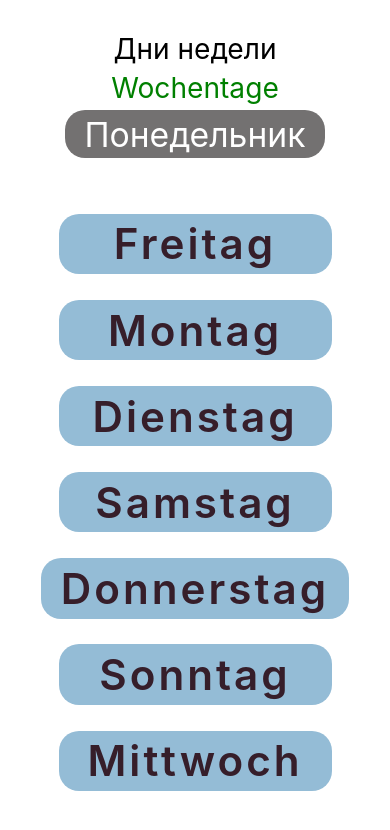
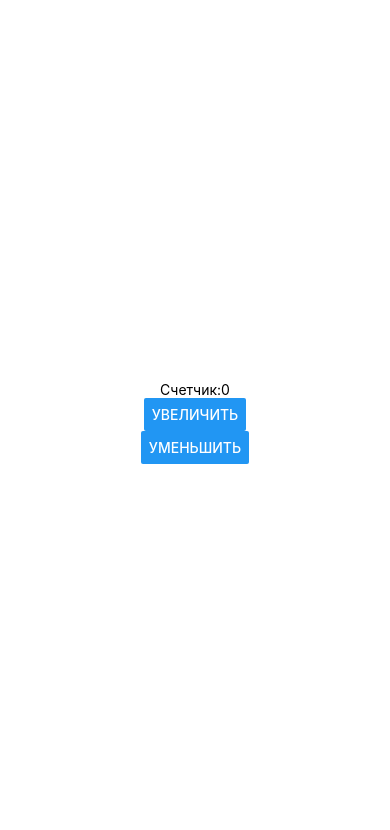
Before and after one commit to maxtish/Wochentage-App, a React Native app: screen / in a window 390 px wide. Shown: the top 830 px of the page. Built offline with nearby package versions, Linux system fonts and the light colour scheme.

Commit message:
start redux

```diff
--- a/App.tsx
+++ b/App.tsx
@@ -1,188 +1,14 @@
-import React, { useEffect, useState } from "react";
-import { StyleSheet, Text, View, Pressable, Dimensions } from "react-native";
+import React from "react";
+import { Provider } from "react-redux";
+import store from "./src/store/store"; // Путь к вашему Redux хранилищу
+import MainApp from "./src/components/MainApp"; // Ваш корневой компонент приложения
 
-export default function App() {
-  type Wochentage = {
-    montag: "Понедельник";
-    dienstag: "Вторник";
-    mittwoch: "Среда";
-    donnerstag: "Четверг";
-    freitag: "Пятница";
-    samstag: "Суббота";
-    sonntag: "Воскресенье";
-  };
+const App: React.FC = () => {
+  return (
+    <Provider store={store}>
+      <MainApp />
+    </Provider>
+  );
+};
 
-  const wochentage: Wochentage = {
-    montag: "Понедельник",
-    dienstag: "Вторник",
-    mittwoch: "Среда",
-    donnerstag: "Четверг",
-    freitag: "Пятница",
-    samstag: "Суббота",
-    sonntag: "Воскресенье",
-  };
-  interface Itage {
-    [key: string]: string;
-  }
-  const [tag, setTag] = useState<Itage>({ loading: "loading" });
-  const [wochentageList, setWochentageList] = useState<string[]>([]);
-  const [heightScreen, setheightScreen] = useState(10);
-
-  const { width: SCREEN_WIDTH, height: SCREEN_HEIGHT } =
-    Dimensions.get("window");
-
-  const getRandomDay = (data: Wochentage): Itage => {
-    const keys = Object.keys(data);
-    const randomIndex = Math.floor(Math.random() * keys.length);
-    const randomDay = keys[randomIndex];
-
-    const randomDaydata = {
-      [randomDay]: data[randomDay as keyof Wochentage],
-    };
-
-    return randomDaydata;
-  };
-
-  const getRandomWochentage = (data: Wochentage): string[] => {
-    const wochentageKeys = Object.keys(data);
-
-    // Создаем копию массива
-    const shuffledWochentageKeys = [...wochentageKeys].sort(
-      () => Math.random() - 0.5
-    );
-
-    return shuffledWochentageKeys;
-  };
-
-  const resetGame = () => {
-    // Задержка в 3 секунды перед сбросом игры
-    setTimeout(() => {
-      setTag(getRandomDay(wochentage));
-      setWochentageList(getRandomWochentage(wochentage));
-    }, 1000);
-  };
-
-  useEffect(() => {
-    setheightScreen(SCREEN_HEIGHT);
-    setTag(getRandomDay(wochentage));
-
-    setWochentageList(getRandomWochentage(wochentage));
-  }, []);
-  const tagDe = Object.keys(tag)[0];
-  const tagRus = tag[tagDe];
-
-  const WochentageList = () => {
-    const defaultColor: string = "#94BCD6";
-
-    // Создаем объект состояния для хранения цветов кнопок
-    const [colorButtons, setColorButtons] = useState<Record<string, string>>(
-      {}
-    );
-
-    const handleButtonClick = (key: string) => {
-      // Генерируем цвет для данной кнопки
-      const newColor = key === tagDe ? "#35A941" : "#CF0000";
-      // Обновляем состояние, чтобы сохранить цвет для данной кнопки
-      setColorButtons((prevState) => ({
-        ...prevState,
-        [key]: newColor,
-      }));
-
-      if (key === tagDe) {
-        resetGame(); // Сброс игры после угадывания
-      }
-    };
-
-    const fontSizeButton = heightScreen / 2 / 10;
-
-    return (
-      <View style={styles.wrapButton}>
-        {wochentageList.map((key) => (
-          <Pressable
-            style={[
-              styles.button,
-              { backgroundColor: colorButtons[key] || defaultColor },
-            ]}
-            key={key}
-            onPress={() => handleButtonClick(key)}
-          >
-            <Text style={[styles.textButton, { fontSize: fontSizeButton }]}>
-              {key.charAt(0).toUpperCase() + key.slice(1)}
-            </Text>
-          </Pressable>
-        ))}
-      </View>
-    );
-  };
-  const fontSizeTitle = heightScreen / 3 / 10;
-  const fontSizeTag = heightScreen / 2.5 / 10;
-  return (
-    <View style={styles.container}>
-      <View style={styles.header}>
-        <Text style={[styles.titleRus, { fontSize: fontSizeTitle }]}>
-          Дни недели
-        </Text>
-        <Text style={[styles.titleDe, { fontSize: fontSizeTitle }]}>
-          Wochentage
-        </Text>
-        <Text style={[styles.tag, { fontSize: fontSizeTag }]}>{tagRus}</Text>
-      </View>
-      <WochentageList />
-    </View>
-  );
-}
-
-const styles = StyleSheet.create({
-  container: {
-    flex: 1,
-    backgroundColor: "#fff",
-    alignItems: "center",
-  },
-  header: {
-    flex: 0.2,
-    width: "100%",
-    justifyContent: "space-around",
-    alignItems: "center",
-  },
-
-  titleRus: {
-    marginTop: 30,
-  },
-
-  titleDe: {
-    color: "#008000",
-  },
-
-  tag: {
-    alignItems: "center",
-    backgroundColor: "#737171",
-    paddingHorizontal: "5%",
-    paddingVertical: "1%",
-    borderRadius: 20,
-    color: "#fff",
-  },
-
-  wrapButton: {
-    flex: 0.75,
-    width: "100%",
-    paddingTop: 40,
-    flexDirection: "column",
-    justifyContent: "space-around",
-    alignItems: "center",
-  },
-
-  button: {
-    minWidth: "70%",
-    height: "10%",
-    alignItems: "center",
-    borderRadius: 20,
-    justifyContent: "center",
-    paddingHorizontal: 20,
-  },
-
-  textButton: {
-    letterSpacing: 3,
-    fontWeight: "600",
-    color: "#361E2A",
-  },
-});
+export default App;
--- /dev/null
+++ b/src/components/MainApp.tsx
@@ -0,0 +1,22 @@
+// App.tsx
+import React from "react";
+import { View, Text, Button } from "react-native";
+import { useDispatch, useSelector } from "react-redux";
+import { increment, decrement } from "../store/actions/actions"; // Путь к вашим действиям (actions)
+import store from "../store/store"; // Путь к вашему хранилищу (store)
+import { IState } from "../store/reducers/count";
+
+const App: React.FC = () => {
+  const dispatch = useDispatch();
+  const { count } = useSelector((state: IState) => state.stateCounts);
+  return (
+    <View style={{ flex: 1, justifyContent: "center", alignItems: "center" }}>
+      <Text>Счетчик:{count}</Text>
+
+      <Button title="Увеличить" onPress={() => dispatch(increment())} />
+      <Button title="Уменьшить" onPress={() => dispatch(decrement())} />
+    </View>
+  );
+};
+
+export default App;
--- /dev/null
+++ b/src/store/actions/actions.ts
@@ -0,0 +1,10 @@
+// actions.ts
+export const increment = () => ({
+  type: "INCREMENT" as const,
+});
+
+export const decrement = () => ({
+  type: "DECREMENT" as const,
+});
+
+export type ActionTypes = ReturnType<typeof increment | typeof decrement>;
--- /dev/null
+++ b/src/store/reducers/count.ts
@@ -0,0 +1,28 @@
+// reducers/count.ts
+import { ActionTypes } from "../actions/actions";
+
+export interface IState {
+  stateCounts: IСount;
+}
+
+export interface IСount {
+  count: number;
+}
+
+// Начальное состояние
+const initialState: IСount = {
+  count: 0,
+};
+
+const countReducer = (state: IСount = initialState, action: ActionTypes) => {
+  switch (action.type) {
+    case "INCREMENT":
+      return { ...state, count: state.count + 1 };
+    case "DECREMENT":
+      return { ...state, count: state.count - 1 };
+    default:
+      return state;
+  }
+};
+
+export default countReducer;
--- /dev/null
+++ b/src/store/store.ts
@@ -0,0 +1,12 @@
+// store.ts
+import { createStore, combineReducers } from "redux";
+import countReducer from "./reducers/count";
+
+// Корневой редуктор, объединяющий все редукторы
+const rootReducer = combineReducers({
+  stateCounts: countReducer,
+});
+
+const store = createStore(rootReducer);
+
+export default store;
```
Also changed, not shown: package.json (+7 -1 lines), 1 other file (tests, documents, lock files or other folders).
